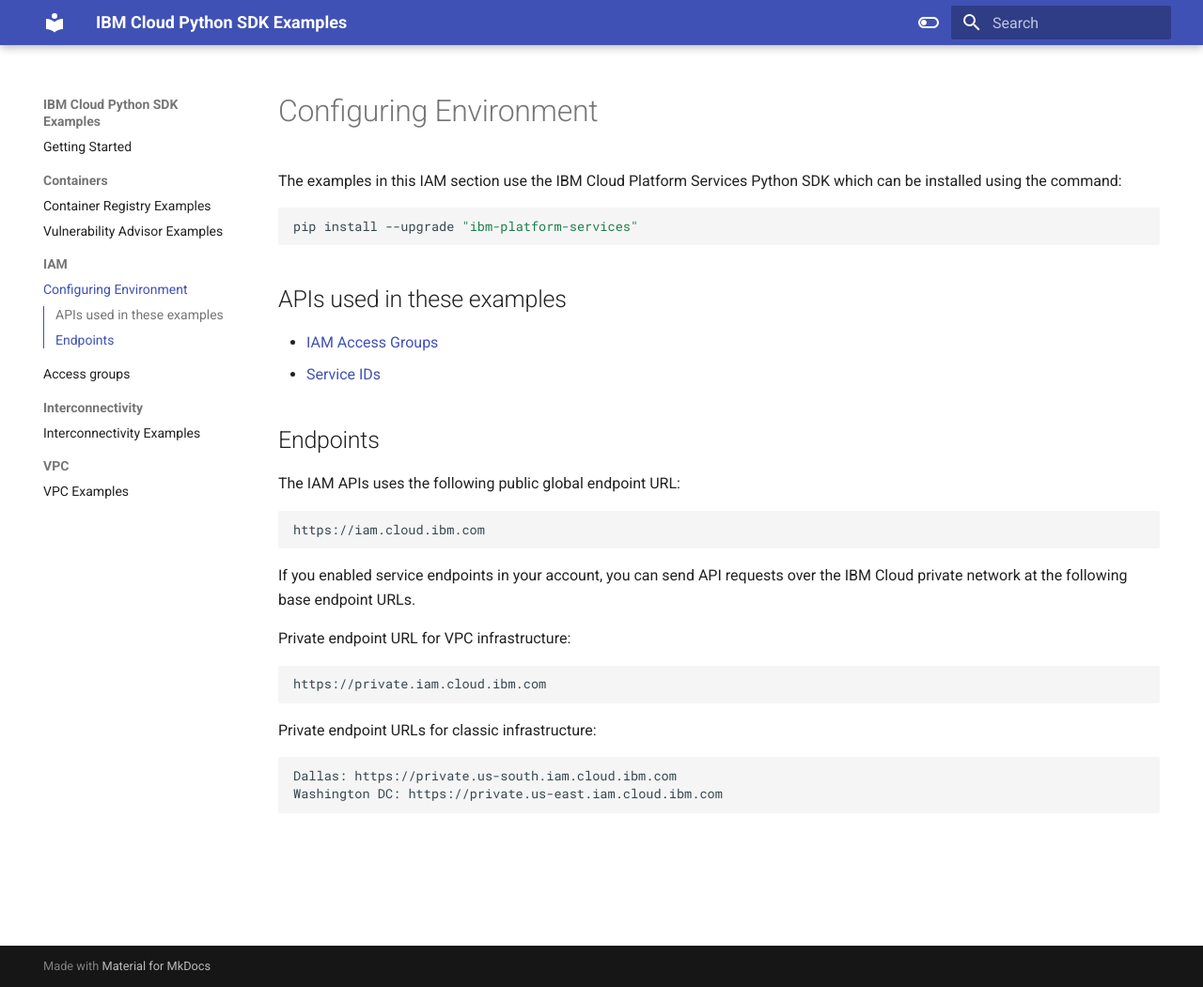
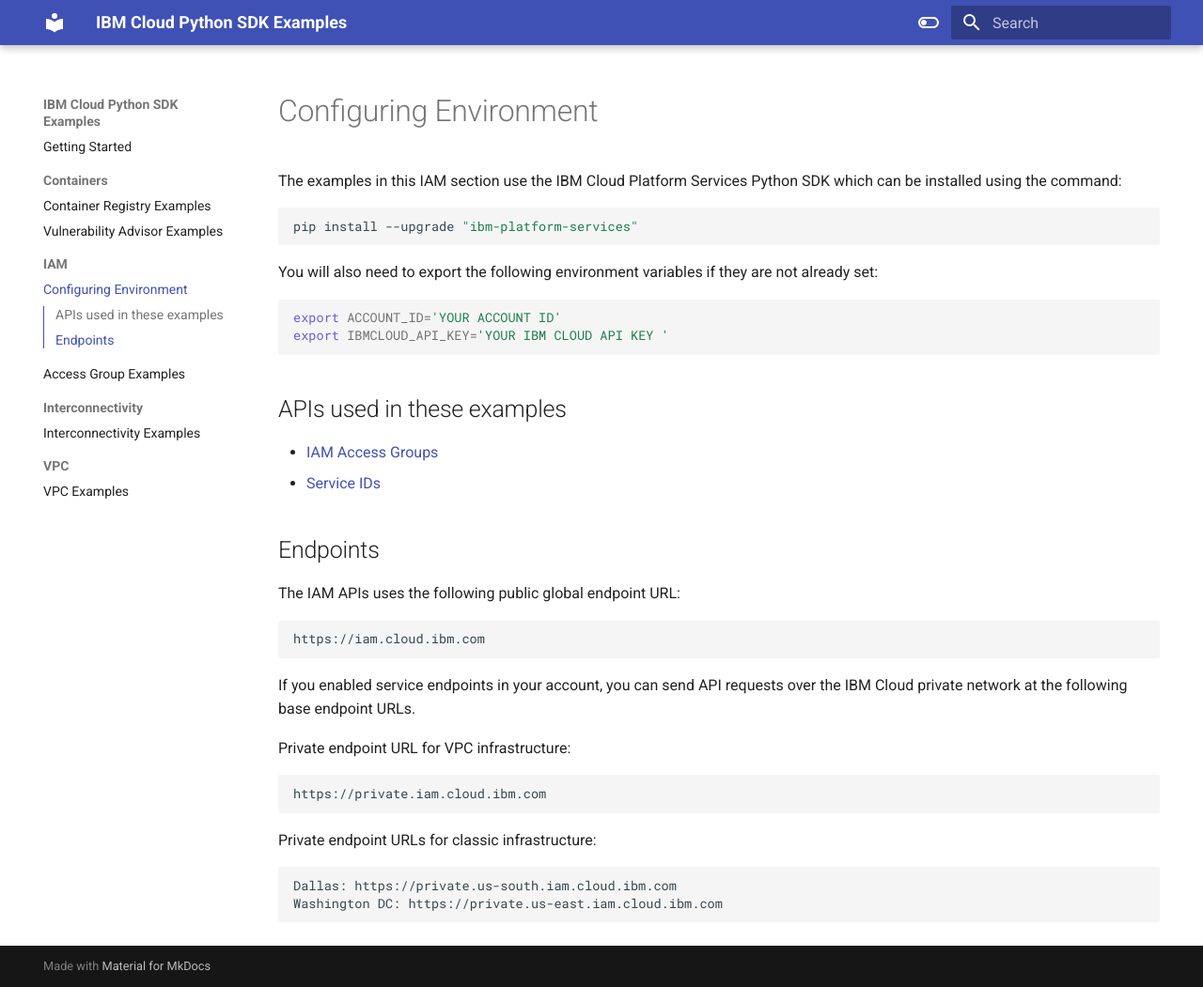
Before and after one commit to cloud-design-dev/ibmcloud-python-examples, an MkDocs documentation site: the page built from docs/IAM/index.md, in a window 1280 px wide and 1051 px high. Shown: the whole window at 94% size. Built offline with MkDocs 1.6.1 and Material for MkDocs 9.7.7, drawn with Linux system fonts in a browser that asks for light colours.

Commit message:
Testing new index in IAM

````diff
--- a/docs/IAM/index.md
+++ b/docs/IAM/index.md
@@ -4,6 +4,13 @@
 
 ```shell
 pip install --upgrade "ibm-platform-services"
+```
+
+You will also need to export the following environment variables if they are not already set:
+
+```shell
+export ACCOUNT_ID='YOUR ACCOUNT ID'
+export IBMCLOUD_API_KEY='YOUR IBM CLOUD API KEY '
 ```
 
 ## APIs used in these examples
````
Also changed, not shown: docs/IAM/access-groups.md (+4 -0 lines).
